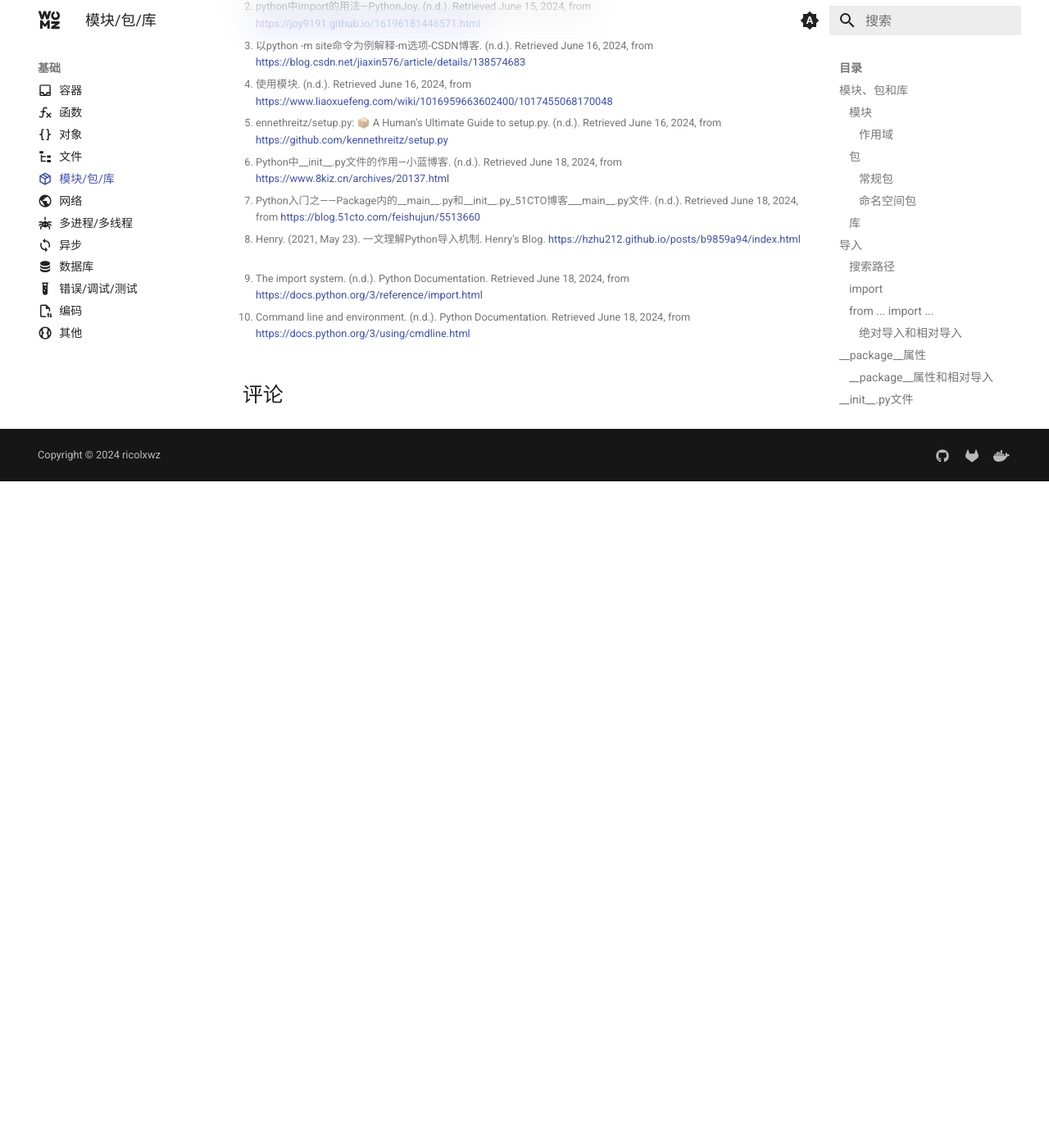
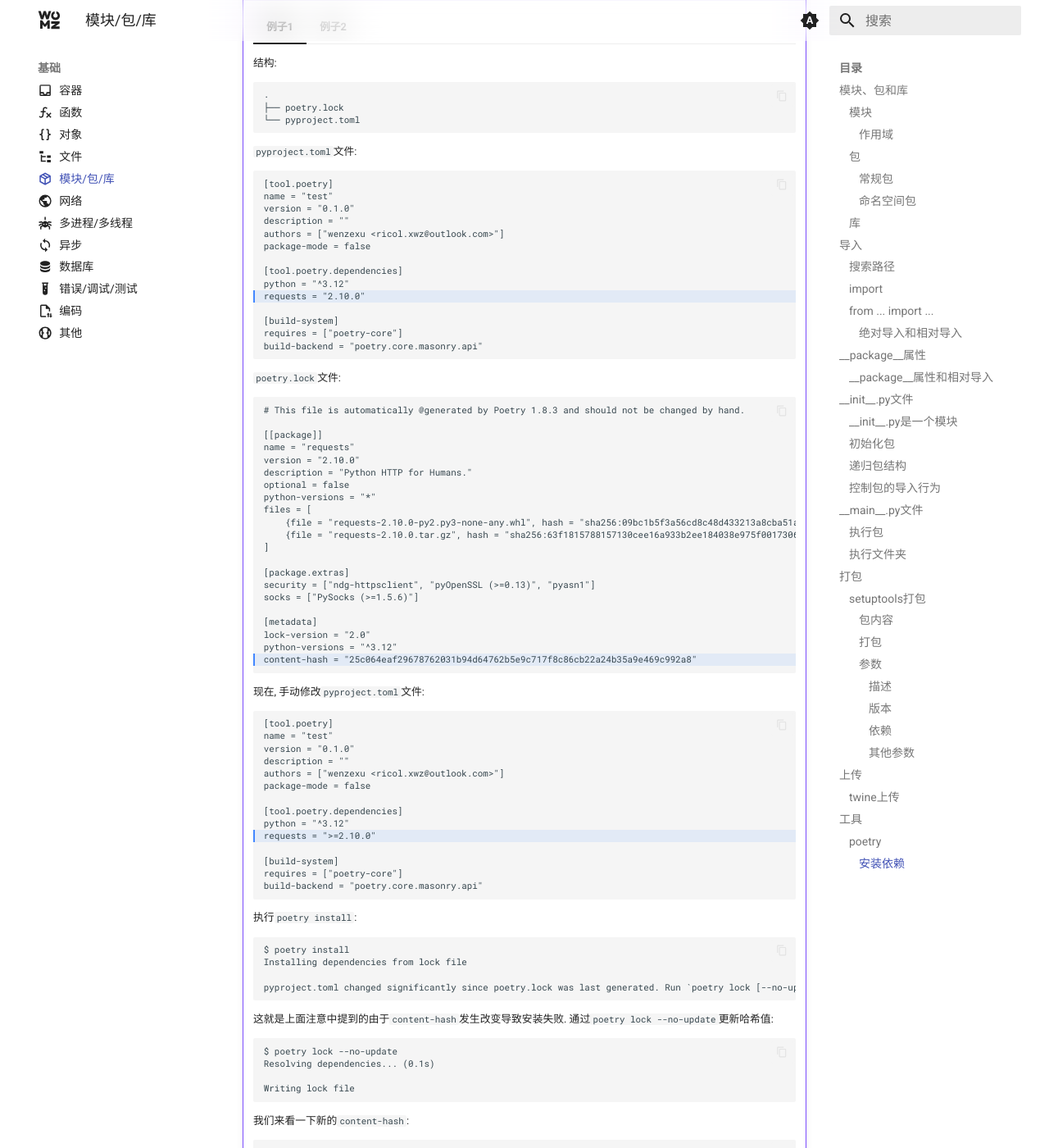
Before and after one commit to sigmax01/py, an MkDocs documentation site: the page built from docs/基础/模块.md, in a window 1280 px wide and 1400 px high, scrolled down 21567 px. Shown: the whole window at 82% size. Built offline with MkDocs 1.6.1 and Material for MkDocs 9.7.7, drawn with Linux system fonts in a browser that asks for light colours; comment, search, counter and statistics services are not loaded; before the commit the page ends 22154 px from its top, so only the background shows below that; some of the changed text lies outside the part shown.

Commit message:
`docs: Update documentation for poetry installation and usage`

````diff
--- a/docs/基础/模块.md
+++ b/docs/基础/模块.md
@@ -1585,12 +1585,14 @@
 
     解决方法: 修改`pyproject.toml`文件后, 使用`poetry lock --no-update`更新这个哈希值, 需要注意的是这个命令和`poetry lock`的区别:
 
-    1. `poetry lock`: 解析`pyproject.toml`文件中的依赖, 将条件范围内最新的依赖版本号更新到`poetry.lock`文件中
-    2. `poetry lock --no-update`: 解析`pyproject.toml`文件中的依赖
-        1. 若`poetry.lock`中的相应依赖的版本号在`pyproject.toml`声明的范围内, 保持`poetry.lock`的该版本号不变
-        2. 若`poetry.lock`中的相应依赖的版本号不在`pyproject.toml`声明的范围内, 更新`poetry.lock`中的相应依赖的版本号为`pyproject.toml`条件范围内最新的依赖版本号
+    - `poetry lock`: 解析`pyproject.toml`文件中的依赖, 将条件范围内最新的依赖版本号更新到`poetry.lock`文件中
+    - `poetry lock --no-update`: 解析`pyproject.toml`文件中的依赖
+        - 若`poetry.lock`中的相应依赖的版本号在`pyproject.toml`声明的范围内, 保持`poetry.lock`的该版本号不变
+        - 若`poetry.lock`中的相应依赖的版本号不在`pyproject.toml`声明的范围内, 更新`poetry.lock`中的相应依赖的版本号为`pyproject.toml`条件范围内最新的依赖版本号
 
     使用`poetry lock --no-update`更新这个哈希值的原因是因为我们不希望`poetry.lock`中在`pyproject.toml`条件范围内的版本号发生变化, 只希望更新`content-hash`字段的值(注意两个命令都会更新`content-hash`).
+
+    详见下面的例子1和例子2.
 
 ???+ tip "Tip"
 
@@ -1601,6 +1603,143 @@
         [virtualenvs]
         in-project = true
         ```
+
+???+ example "例子"
+
+    === "例子1"
+
+        结构:
+
+        ```
+        .
+        ├── poetry.lock
+        └── pyproject.toml
+        ```
+
+        `pyproject.toml`文件:
+
+        ``` hl_lines="10"
+        [tool.poetry]
+        name = "test"
+        version = "0.1.0"
+        description = ""
+        authors = ["wenzexu <ricol.xwz@outlook.com>"]
+        package-mode = false
+
+        [tool.poetry.dependencies]
+        python = "^3.12"
+        requests = "2.10.0"
+
+        [build-system]
+        requires = ["poetry-core"]
+        build-backend = "poetry.core.masonry.api"
+        ```
+
+        `poetry.lock`文件:
+
+        ``` hl_lines="21"
+        # This file is automatically @generated by Poetry 1.8.3 and should not be changed by hand.
+
+        [[package]]
+        name = "requests"
+        version = "2.10.0"
+        description = "Python HTTP for Humans."
+        optional = false
+        python-versions = "*"
+        files = [
+            {file = "requests-2.10.0-py2.py3-none-any.whl", hash = "sha256:09bc1b5f3a56cd8c48d433213a8cba51a67d12936568f73b5f1793fcb0c0979e"},
+            {file = "requests-2.10.0.tar.gz", hash = "sha256:63f1815788157130cee16a933b2ee184038e975f0017306d723ac326b5525b54"},
+        ]
+
+        [package.extras]
+        security = ["ndg-httpsclient", "pyOpenSSL (>=0.13)", "pyasn1"]
+        socks = ["PySocks (>=1.5.6)"]
+
+        [metadata]
+        lock-version = "2.0"
+        python-versions = "^3.12"
+        content-hash = "25c064eaf29678762031b94d64762b5e9c717f8c86cb22a24b35a9e469c992a8"
+        ```
+
+        现在, 手动修改`pyproject.toml`文件:
+
+        ``` hl_lines="10"
+        [tool.poetry]
+        name = "test"
+        version = "0.1.0"
+        description = ""
+        authors = ["wenzexu <ricol.xwz@outlook.com>"]
+        package-mode = false
+
+        [tool.poetry.dependencies]
+        python = "^3.12"
+        requests = ">=2.10.0"
+
+        [build-system]
+        requires = ["poetry-core"]
+        build-backend = "poetry.core.masonry.api"
+        ```
+
+        执行`poetry install`:
+
+        ```
+        $ poetry install
+        Installing dependencies from lock file
+
+        pyproject.toml changed significantly since poetry.lock was last generated. Run `poetry lock [--no-update]` to fix the lock file.
+        ```
+
+        这就是上面注意中提到的由于`content-hash`发生改变导致安装失败. 通过`poetry lock --no-update`更新哈希值:
+
+        ```
+        $ poetry lock --no-update
+        Resolving dependencies... (0.1s)
+
+        Writing lock file
+        ```
+
+        我们来看一下新的`content-hash`:
+
+        ``` hl_lines="21"
+        # This file is automatically @generated by Poetry 1.8.3 and should not be changed by hand.
+
+        [[package]]
+        name = "requests"
+        version = "2.10.0"
+        description = "Python HTTP for Humans."
+        optional = false
+        python-versions = "*"
+        files = [
+            {file = "requests-2.10.0-py2.py3-none-any.whl", hash = "sha256:09bc1b5f3a56cd8c48d433213a8cba51a67d12936568f73b5f1793fcb0c0979e"},
+            {file = "requests-2.10.0.tar.gz", hash = "sha256:63f1815788157130cee16a933b2ee184038e975f0017306d723ac326b5525b54"},
+        ]
+
+        [package.extras]
+        security = ["ndg-httpsclient", "pyOpenSSL (>=0.13)", "pyasn1"]
+        socks = ["PySocks (>=1.5.6)"]
+
+        [metadata]
+        lock-version = "2.0"
+        python-versions = "^3.12"
+        content-hash = "6363722bb38e3bb0c73ccbb1763cce8684871565683659092475ba2763c452a3"
+        ```
+
+        可以看到哈希值改变了, 但是版本号没变. 再次执行`poetry install`, 下载`poetry.lock`对应的版本, 即`2.10.0`:
+
+        ```
+        $ poetry install
+        Installing dependencies from lock file
+
+        Package operations: 1 install, 0 updates, 0 removals
+
+        - Installing requests (2.10.0)
+        ```
+
+        可以看到成功安装.
+
+    === "例子2"
+
+        在实际开发过程中, 若某模块推出新的版本的时候, 如`requests`模块我们在`pyproject.toml`中定义的条件范围是`>=2.32.2`, 若现在出现了一个新的版本`2.32.4`, 而`poetry.lock`中的版本是`2.32.3`, 这个时候我们不需要去执行`poetry lock --no-update`, 因为`pyproject.toml`文件没有发生改变, 当我们执行`poetry install`之后, 安装的还是`2.32.3`这个版本, 也就是情况`2a`
 
 [^1]: 【基础】什么是包、模块和库？—Python&图像处理教程 文档. (n.d.). Retrieved June 15, 2024, from http://await.fun/PythonTutorial/p06/1.html
 [^2]: python中import的用法—PythonJoy. (n.d.). Retrieved June 15, 2024, from https://joy9191.github.io/16196181446571.html
@@ -1612,3 +1751,4 @@
 [^8]: Henry. (2021, May 23). 一文理解Python导入机制. Henry’s Blog. https://hzhu212.github.io/posts/b9859a94/index.html
 [^9]: The import system. (n.d.). Python Documentation. Retrieved June 18, 2024, from https://docs.python.org/3/reference/import.html
 [^10]: Command line and environment. (n.d.). Python Documentation. Retrieved June 18, 2024, from https://docs.python.org/3/using/cmdline.html
+[^11]: Basic usage | Documentation | Poetry—Python dependency management and packaging made easy. (n.d.). Retrieved July 6, 2024, from https://python-poetry.org/docs/basic-usage/#installing-without-poetrylock
````
Also changed, not shown: other parts of docs/基础/模块.md (+1 -1 lines).
